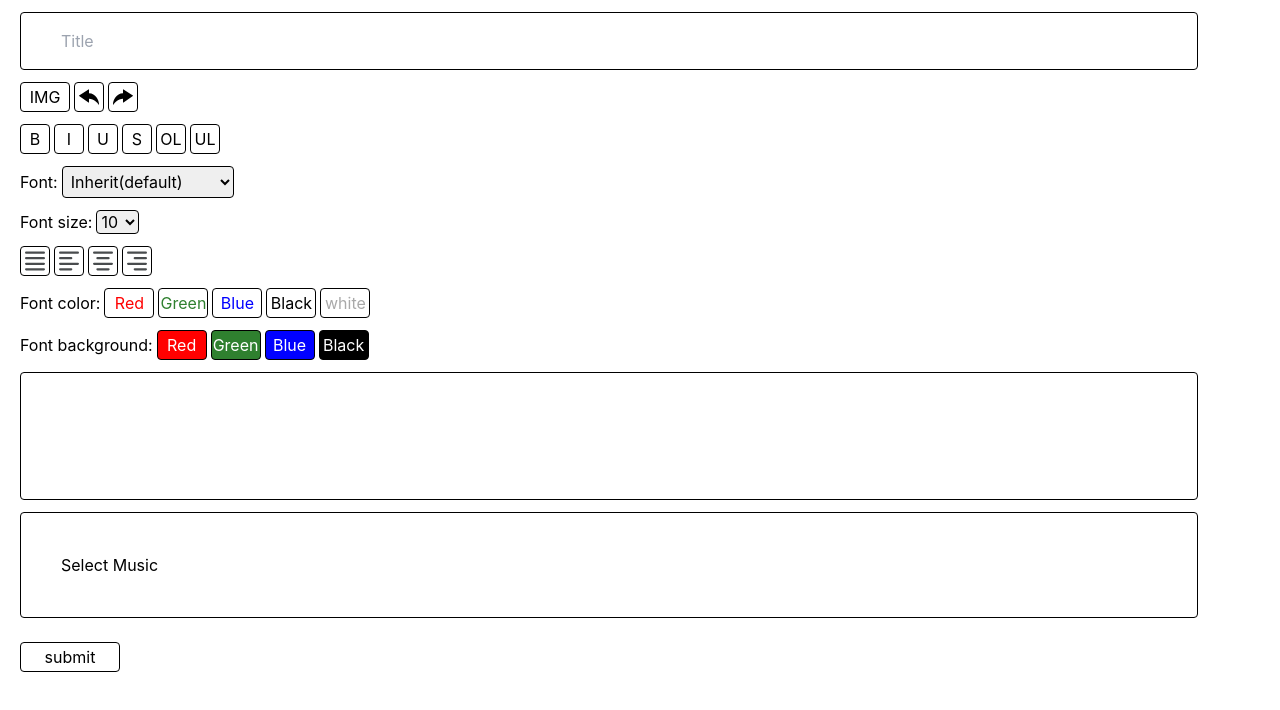
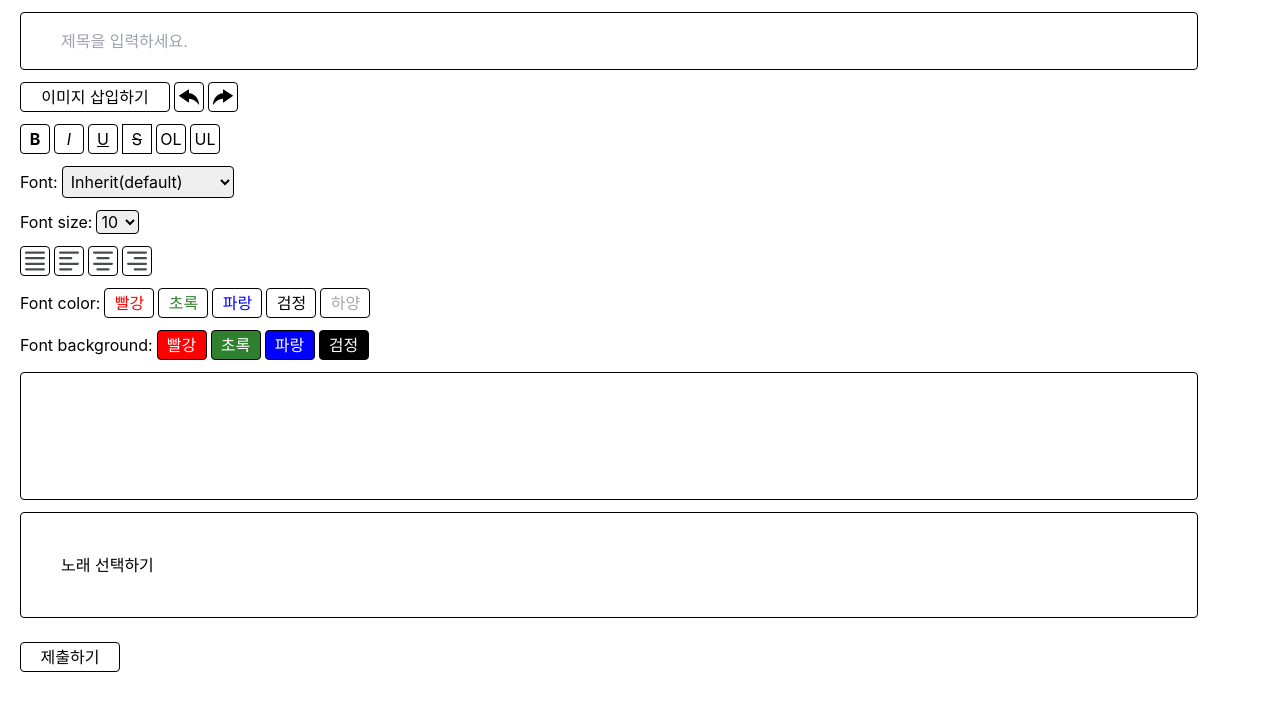
Before and after one commit to seokahee/RE-V-UP-VER3, a Next.js app: page /editor in a window 1280 px wide. Shown: the top 710 px of the page. Built offline with nearby package versions, Linux system fonts and the light colour scheme.

Commit message:
Minor(#70): 한글화

```diff
--- a/src/components/editor/BasicEditor.tsx
+++ b/src/components/editor/BasicEditor.tsx
@@ -32,7 +32,7 @@ const BasicEditor = () => {
     <div className="mx-5">
       <input
         className="mt-3 px-10 py-4 border border-black border-solid rounded w-[95%]"
-        placeholder="Title"
+        placeholder="제목을 입력하세요."
         onChange={(event) => setTitle(event.target.value)}
       />
       <div className="flex flex-row space-x-1 my-3">
@@ -86,7 +86,7 @@ const BasicEditor = () => {
         className="my-3 w-[100px] h-[30px] border border-solid border-black rounded"
         onClick={submitHandler}
       >
-        submit
+        제출하기
       </button>
     </div>
   );
--- a/src/components/editor/ChangeFontBackground.tsx
+++ b/src/components/editor/ChangeFontBackground.tsx
@@ -1,8 +1,13 @@
 import React, { forwardRef } from "react";
 
 const ChangeFontBackground = forwardRef<HTMLDivElement>((props, ref) => {
-  const backgroundColorList: string[] = ["#ff0000", "#2f802f", "#0000ff", "#000000"];
-  const backgroundColorNameList: string[] = ["Red", "Green", "Blue", "Black"];
+  const backgroundColorList: string[] = [
+    "#ff0000",
+    "#2f802f",
+    "#0000ff",
+    "#000000",
+  ];
+  const backgroundColorNameList: string[] = ["빨강", "초록", "파랑", "검정"];
 
   const applyColor = (color: string): void => {
     if (typeof ref !== "function") {
@@ -20,10 +25,10 @@ const ChangeFontBackground = forwardRef<HTMLDivElement>((props, ref) => {
         <button
           key={index}
           className="w-[50px] h-[30px] border border-solid border-black rounded text-white"
-          style = {{backgroundColor : `${backgroundColorList[index]}`}}
+          style={{ backgroundColor: `${backgroundColorList[index]}` }}
           onClick={() => applyColor(backgroundColorList[index])}
         >
-        {backgroundColorNameList[index]}
+          {backgroundColorNameList[index]}
         </button>
       ))}
     </div>
--- a/src/components/editor/ChangeFontColor.tsx
+++ b/src/components/editor/ChangeFontColor.tsx
@@ -8,13 +8,7 @@ const ChangeFontColor = forwardRef<HTMLDivElement>((props, ref) => {
     "#000000",
     "#ffffff",
   ];
-  const fontColorNameList: string[] = [
-    "Red",
-    "Green",
-    "Blue",
-    "Black",
-    "white",
-  ];
+  const fontColorNameList: string[] = ["빨강", "초록", "파랑", "검정", "하양"];
 
   const applyColor = (color: string): void => {
     if (typeof ref !== "function") {
--- a/src/components/editor/ChangeFontStyle.tsx
+++ b/src/components/editor/ChangeFontStyle.tsx
@@ -10,34 +10,40 @@ const ChangeFontStyle = forwardRef<HTMLDivElement>((props, ref) => {
     }
   };
 
-  const buttonStyle =
-    "justify-center items-center size-[30px] border border-solid border-black rounded";
-
   return (
     <div className="flex flex-row space-x-1">
-      <button className={buttonStyle} onClick={() => applyStyle("bold")}>
+      <button
+        className="justify-center items-center size-[30px] border border-solid border-black rounded font-bold"
+        onClick={() => applyStyle("bold")}
+      >
         B
       </button>
-      <button className={buttonStyle} onClick={() => applyStyle("italic")}>
+      <button
+        className="justify-center items-center size-[30px] border border-solid border-black rounded italic"
+        onClick={() => applyStyle("italic")}
+      >
         I
       </button>
-      <button className={buttonStyle} onClick={() => applyStyle("underline")}>
+      <button
+        className="justify-center items-center size-[30px] border border-solid border-black rounded underline"
+        onClick={() => applyStyle("underline")}
+      >
         U
       </button>
       <button
-        className={buttonStyle}
+        className="justify-center items-center size-[30px] border border-solid border-black rounded, line-through"
         onClick={() => applyStyle("strikeThrough")}
       >
         S
       </button>
       <button
-        className={buttonStyle}
+        className="justify-center items-center size-[30px] border border-solid border-black rounded"
         onClick={() => applyStyle("insertOrderedList")}
       >
         OL
       </button>
       <button
-        className={buttonStyle}
+        className="justify-center items-center size-[30px] border border-solid border-black rounded"
         onClick={() => applyStyle("insertUnorderedList")}
       >
         UL
--- a/src/components/editor/ImageInput.tsx
+++ b/src/components/editor/ImageInput.tsx
@@ -27,10 +27,10 @@ const ImageInput = () => {
   return (
     <>
       <button
-        className="w-[50px] h-[30px] border border-solid border-black rounded"
+        className="w-[150px] h-[30px] border border-solid border-black rounded"
         onClick={imageButtonClickHandler}
       >
-        IMG
+        이미지 삽입하기
       </button>
       <input
         type="file"
--- a/src/components/editor/SelectMusic.tsx
+++ b/src/components/editor/SelectMusic.tsx
@@ -2,9 +2,9 @@ import React from "react";
 
 const SelectMusic = () => {
   return (
-    <div
-      className="my-3 p-10 border border-black border-solid rounded w-[95%]"
-    >Select Music</div>
+    <div className="my-3 p-10 w-[95%] border border-black border-solid rounded">
+      노래 선택하기
+    </div>
   );
 };
 
```
